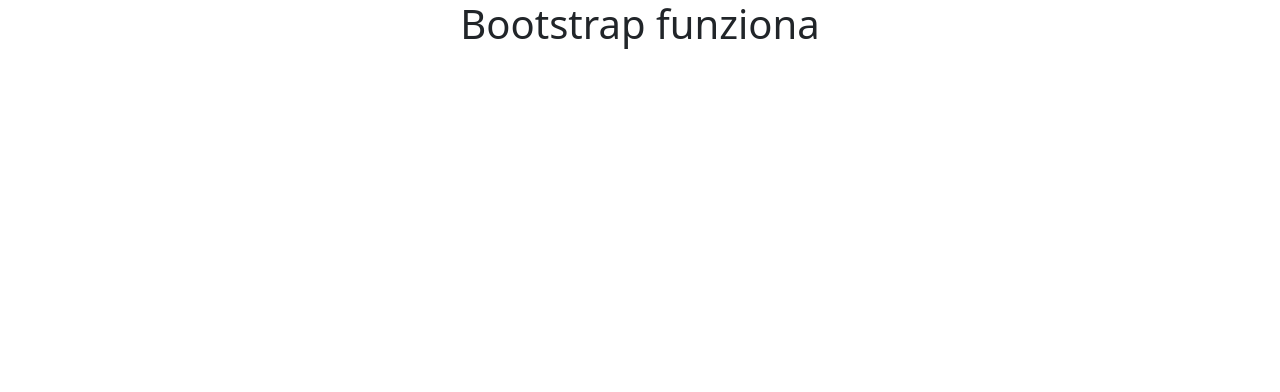
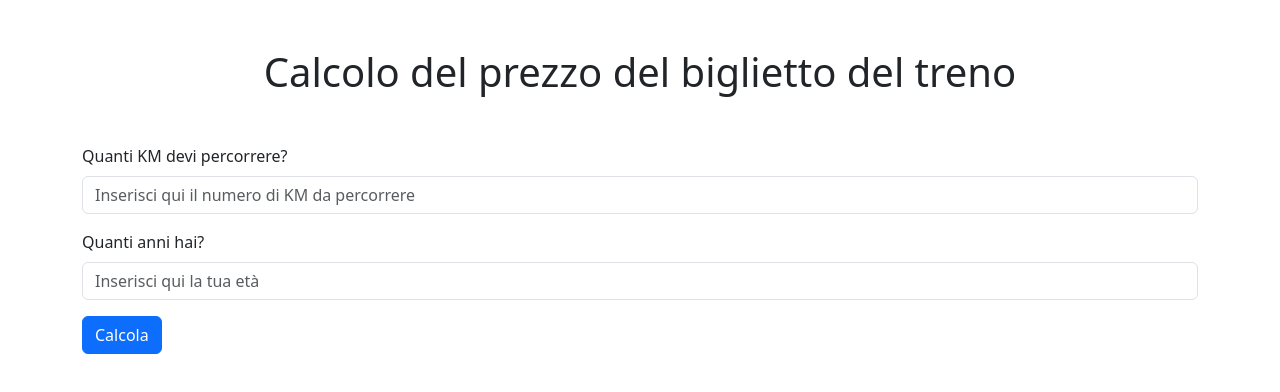
Before and after one commit to lucreziascaffidi/js-biglietto-treno-form, a plain HTML site: page index.html in a window 1280 px wide. Drawn offline with nearby package versions, Linux system fonts and the light colour scheme.

Commit message:
feat: completed html

```diff
--- a/index.html
+++ b/index.html
@@ -15,9 +15,25 @@
 
 <body>
 
-    <h1 class="text-center">Bootstrap funziona</h1>
-
-
+    <div class="container">
+        <div class="row">
+            <div class="col">
+                <header class="mb-3">
+                    <h1 class="text-center my-5">Calcolo del prezzo del biglietto del treno</h1>
+                </header>
+                <div class="mb-3">
+                    <label for="user-KM" class="form-label">Quanti KM devi percorrere?</label>
+                    <input type="number" class="form-control" id="user-KM"
+                        placeholder="Inserisci qui il numero di KM da percorrere">
+                </div>
+                <div class="mb-3">
+                    <label for="user-age" class="form-label">Quanti anni hai?</label>
+                    <input type="number" class="form-control" id="user-age" placeholder="Inserisci qui la tua età">
+                </div>
+                <button type="button" class="btn btn-primary">Calcola</button>
+            </div>
+        </div>
+    </div>
 
 
 
```
